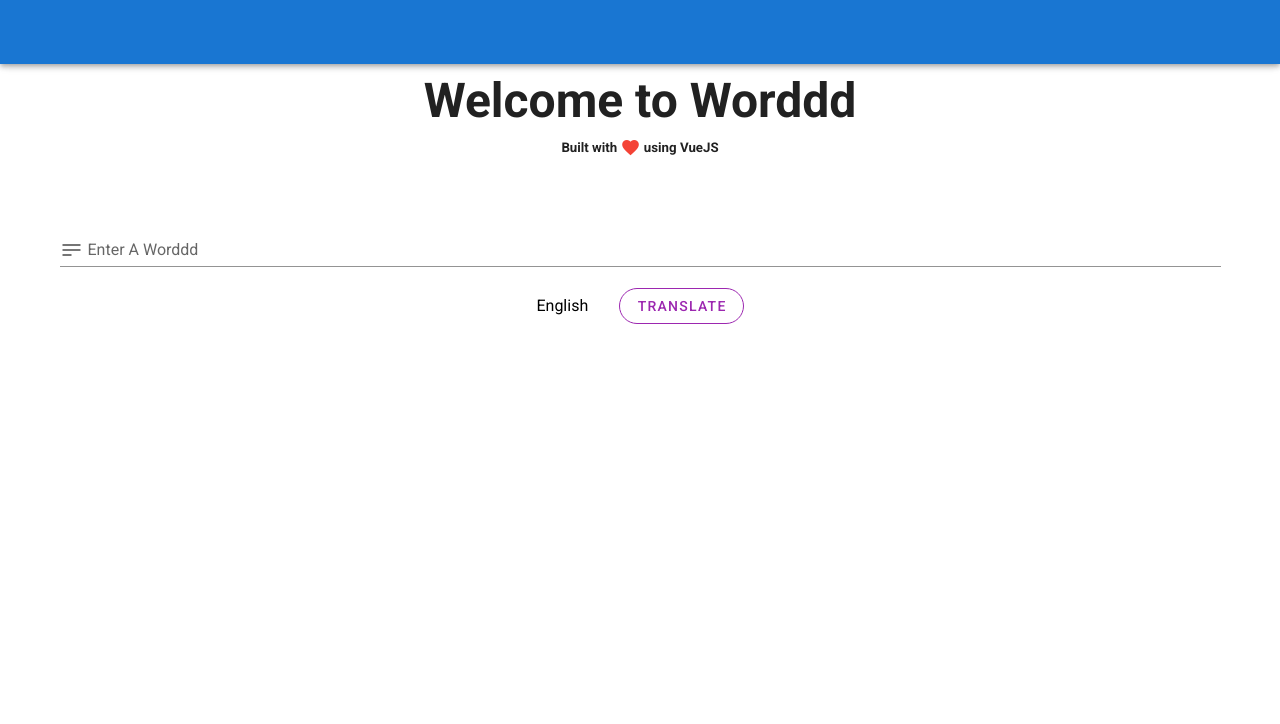
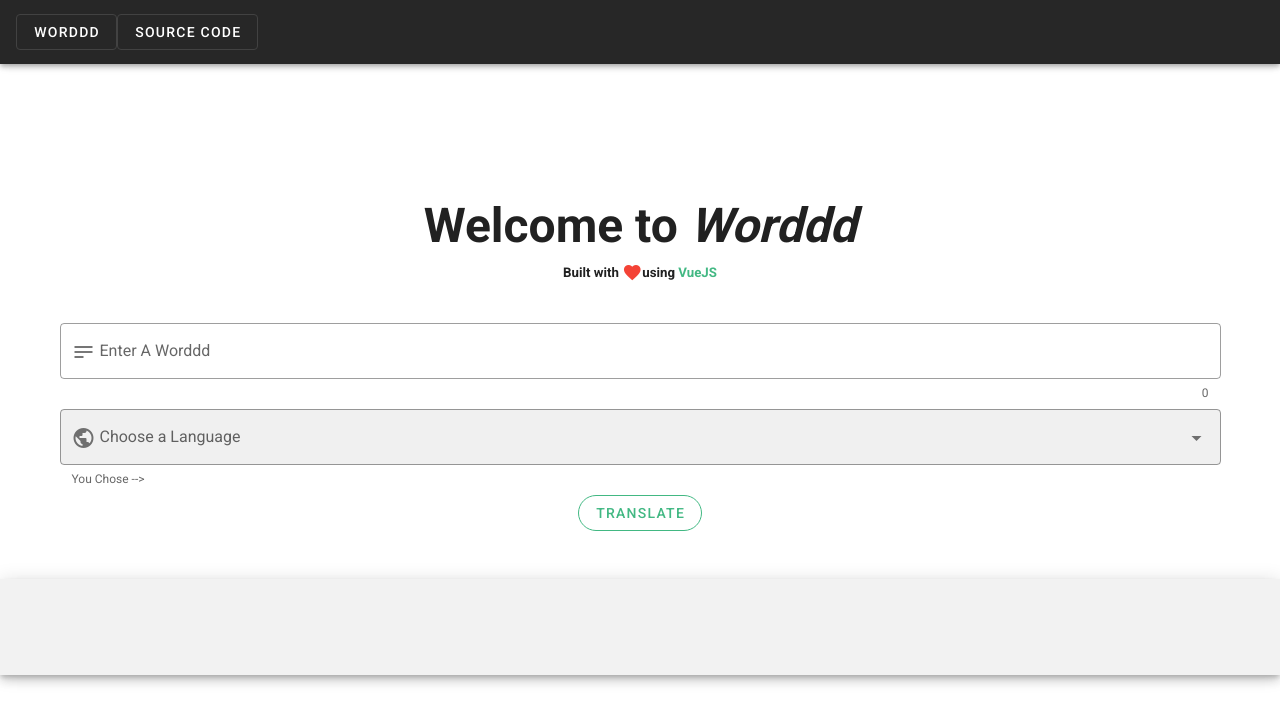
Before and after one commit to nabiloo19/Worddd-TranslationWebApp, a Vue app: page / in a window 1280 px wide. Shown: the top 724 px of the page. Built offline with nearby package versions, Linux system fonts and the light colour scheme; what vue-resource would draw is missing.

Commit message:
Styles Added - Icon Changed

```diff
--- a/src/App.vue
+++ b/src/App.vue
@@ -1,25 +1,25 @@
 <template>
   <v-app>
-        <v-app-bar app color="primary" dark> </v-app-bar>
+    <v-app-bar app dark>
+        <v-btn href="#" outlined color="white" style="border-color:#424242">Worddd</v-btn>
+        <v-btn href="https://github.com/nabiloo19/Worddd-TranslationWebApp" target="_blank" outlined color="white" style="border-color:#424242">Source Code</v-btn>
+    </v-app-bar>
 
-        <v-content>
-
-            <EntryMessages/>
+    <v-content class="align-center">
+      <EntryMessages />
       <TranslateForm v-on:formSubmit="tarnslateText" />
-            <TranslateOutput v-text="translatedText" display-2 class=" align-center text-center" />
-
+      <TranslateOutput v-text="translatedText" display-2 class="align-center text-center" />
     </v-content>
-
   </v-app>
 </template>
 
 <script>
-import EntryMessages from './components/EntryMessages';
-import TranslateForm from './components/TranslateForm';
-import TranslateOutput from './components/TranslateOutput';
+import EntryMessages from "./components/EntryMessages";
+import TranslateForm from "./components/TranslateForm";
+import TranslateOutput from "./components/TranslateOutput";
 
 export default {
-    name: 'App',
+  name: "App",
 
   components: {
     EntryMessages,
@@ -29,18 +29,23 @@
 
   methods: {
     tarnslateText: function(text, language) {
-            this.$http.get('https://translate.yandex.net/api/v1.5/tr.json/translate?key=trnsl.1.1.20200115T122636Z.8975cd70a7d5d85d.d21b02eb4994e0d78832c8158f4e6e410e1c5baa&lang='+language+'&text=' + text)
-                .then((response) => {
-                    this.translatedText = response.body.text[0]
+      this.$http
+        .get(
+          "https://translate.yandex.net/api/v1.5/tr.json/translate?key=trnsl.1.1.20200115T122636Z.8975cd70a7d5d85d.d21b02eb4994e0d78832c8158f4e6e410e1c5baa&lang=" +
+            language +
+            "&text=" +
+            text
+        )
+        .then(response => {
+          this.translatedText = response.body.text[0];
         });
-
     }
   },
 
-    data:function(){
+  data: function() {
     return {
-        translatedText: ''
-      }
+      translatedText: ""
+    };
   }
 };
 </script>
--- a/src/components/EntryMessages.vue
+++ b/src/components/EntryMessages.vue
@@ -1,40 +1,22 @@
 <template>
   <v-container>
-    <v-layout
-      text-center
-      wrap
-    >
-      <v-flex xs12>
+    <v-layout text-center wrap>
+      <v-flex mb-4>
+        <h1 class="display-2 font-weight-bold mb-3">Welcome to <i>Worddd</i></h1>
 
+        <h5>
+          Built with
+          <v-icon color="red" size="20px">mdi-cards-heart</v-icon>using <span style="color:#42b883">VueJS</span>
+        </h5>
       </v-flex>
-
-      <v-flex mb-4>
-
-        <h1 class="display-2 font-weight-bold mb-3">
-          Welcome to Worddd
-        </h1>
-
-        <h5>Built with <v-icon color="red" size="20px">mdi-cards-heart</v-icon> using VueJS </h5>
-
-      </v-flex>
-
-      <v-flex
-        mb-5
-        xs12
-      >
-
-      </v-flex>
-
     </v-layout>
   </v-container>
 </template>
 
 <script>
 export default {
-  name: 'HelloWorld',
+  name: "HelloWorld",
 
-  data: () => ({
-
-  }),
+  data: () => ({})
 };
 </script>
--- a/src/components/TranslateForm.vue
+++ b/src/components/TranslateForm.vue
@@ -11,36 +11,33 @@
             hint="The Word you want to translate"
             clearable
             prepend-inner-icon="mdi-text"
-            color="purple"
+            color="#42b883"
+            outlined
+            counter
           ></v-text-field>
 
-        <select
-
-          v-model="language"
-          label="Choose The Language You Want To Translate To"
-        >
-
-      <option value="ar">Arabic</option>
-      <option value="en">English</option>
-      <option value="am">Amharic</option>
-      <option value="es">Spanish</option>
-      <option value="it	">Italian</option>
-      <option value="fr">French</option>
-      <option value="de">German</option>
-      <option value="zh">Chinese</option>
-      <option value="ru">Russian</option>
-      <option value="pt">Portuguese</option>
-      <option value="hi">Hindi</option>
-      <option value="tr">Turkish</option>
-
-        </select>
+          <v-select
+            v-model="languages"
+            :hint="`You Chose --> ${languages.state}`"
+            :items="items"
+            item-text="state"
+            :item-value="abbr"
+            label="Choose a Language"
+            persistent-hint
+            return-object
+            single-line
+            prepend-inner-icon="mdi-earth"
+            color="#42b883"
+            filled
+            outlined
+          ></v-select>
 
           <v-btn
             type="submit"
             value="Translate"
             flat
             medium
-            color="purple"
+            color="#42b883"
             outlined
             rounded
           >Translate</v-btn>
@@ -59,19 +56,33 @@
   data() {
     return {
       textToTranslate: "",
-      language: ''
+      language: "",
+
+      languages: { state: "", abbr: "" },
+      items: [
+        { state: "Arabic", abbr: "ar" },
+        { state: "English", abbr: "en" },
+        { state: "Amharic", abbr: "am" },
+        { state: "Spanish", abbr: "es" },
+        { state: "Italian", abbr: "it" },
+        { state: "French", abbr: "fr" },
+        { state: "German", abbr: "de" },
+        { state: "Chinese", abbr: "zh" },
+        { state: "Russian", abbr: "ru" },
+        { state: "Portuguese", abbr: "pt" },
+        { state: "Hindi", abbr: "hi" },
+        { state: "Turkish", abbr: "tr" }
+      ]
     };
   },
 
-  created(){
-    this.language = 'en';
+  created() {
+    this.language = "en";
   },
 
   methods: {
-
-
     formSubmit(e) {
-      this.$emit('formSubmit', this.textToTranslate, this.language);
+      this.$emit("formSubmit", this.textToTranslate, this.languages.abbr);
       e.preventDefault();
     }
   }
--- a/src/components/TranslateOutput.vue
+++ b/src/components/TranslateOutput.vue
@@ -1,25 +1,12 @@
 <template>
-
-
-
-      <p class="display-3" >{{translatedText}}</p>
-
-
-
-
-
-
-
+  <v-sheet elevation="6" class="pa-12 display-1" color="#f2f2f2">
+    <p>{{translatedText}}</p>
+  </v-sheet>
 </template>
 
 <script>
 export default {
   name: "TranslateOutput",
-
-  props:['translatedText']
-
-
-
-
+  props: ["translatedText"]
 };
 </script>
```
Also changed, not shown: 1 other file (tests, documents, lock files or other folders). Lines whose indentation alone changed are shown as unchanged.
